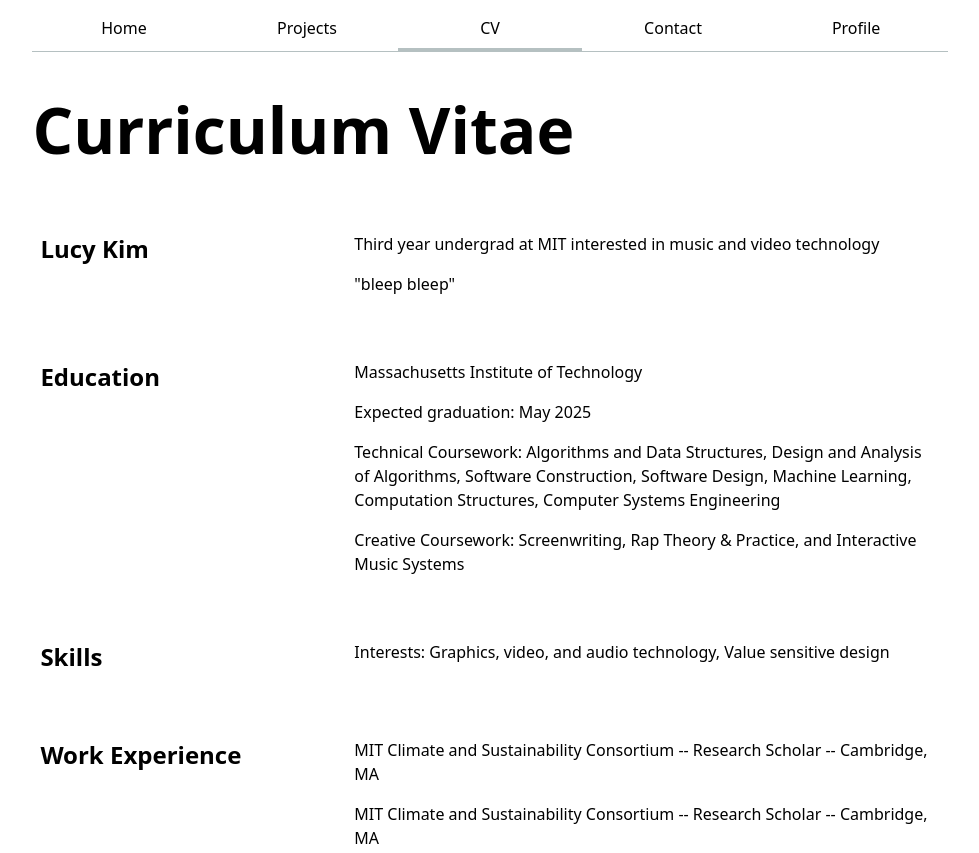
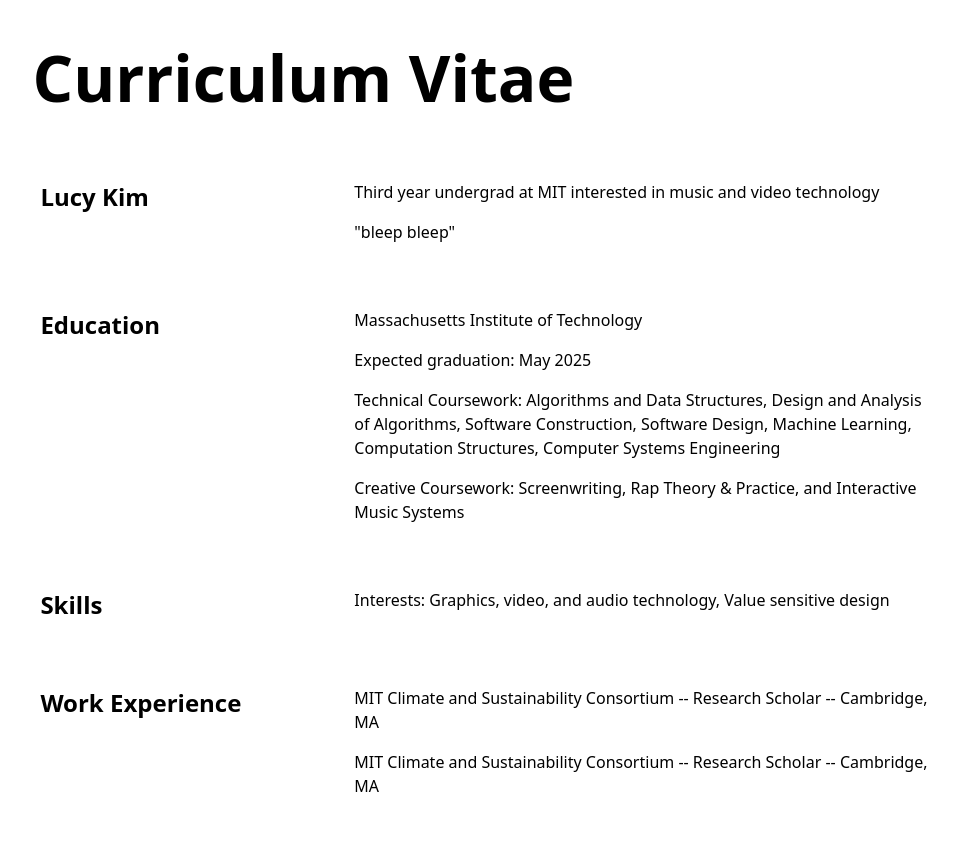
Before and after one commit to lvcyklm02/portfolio, a plain HTML site: page cv/index.html in a window 1280 px wide. Shown: the top 853 px of the page, without its empty margins (150-1129 px from the left). Drawn offline with Linux system fonts and the light colour scheme.

Commit message:
delete nav

```diff
--- a/cv/index.html
+++ b/cv/index.html
@@ -11,15 +11,7 @@
 </head>
 
 <body>
-    <nav>
-        <ol>
-            <li><a href="../index.html">Home</a></li>
-            <li><a href="../projects/index.html">Projects</a></li>
-            <li><a href="index.html">CV</a></li>
-            <li><a href="../contact/index.html">Contact</a></li>
-            <li><a href="https://github.com/lvcyklm02" target="_blank">Profile</a></li>
-        </ol>
-    </nav>
+
     <h1>Curriculum Vitae</h1>
     <div class="cv">
         <section>
--- a/global.js
+++ b/global.js
@@ -4,7 +4,7 @@ function $$(selector, context = document) {
     return Array.from(context.querySelectorAll(selector));
 };
 
-let navLinks = $$("nav a");
-let currentLink = navLinks.find(a => a.host === location.host && a.pathname === location.pathname);
+// let navLinks = $$("nav a");
+// let currentLink = navLinks.find(a => a.host === location.host && a.pathname === location.pathname);
 
-currentLink?.classList.add("current");
+// currentLink?.classList.add("current");
```
Also changed, not shown: contact/index.html (+1 -9 lines), index.html (+2 -2 lines), projects/index.html (+1 -9 lines).
